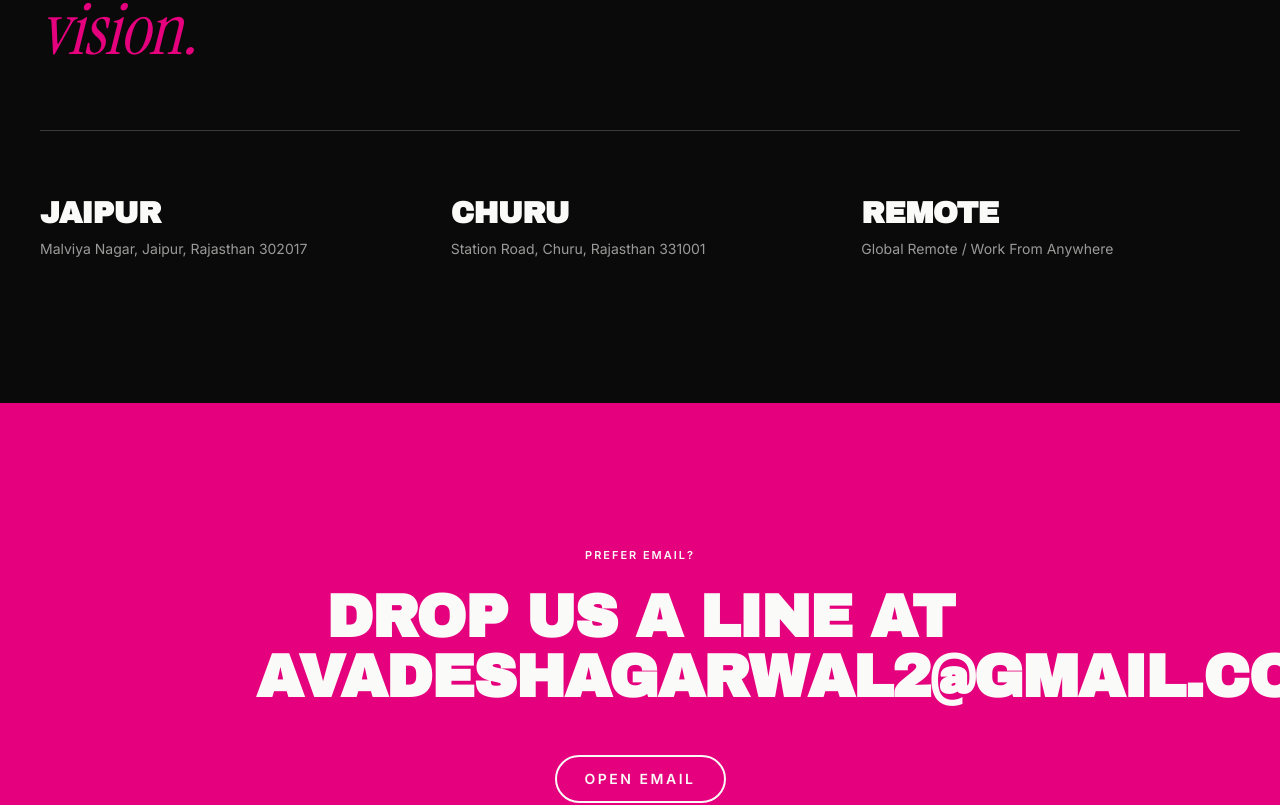
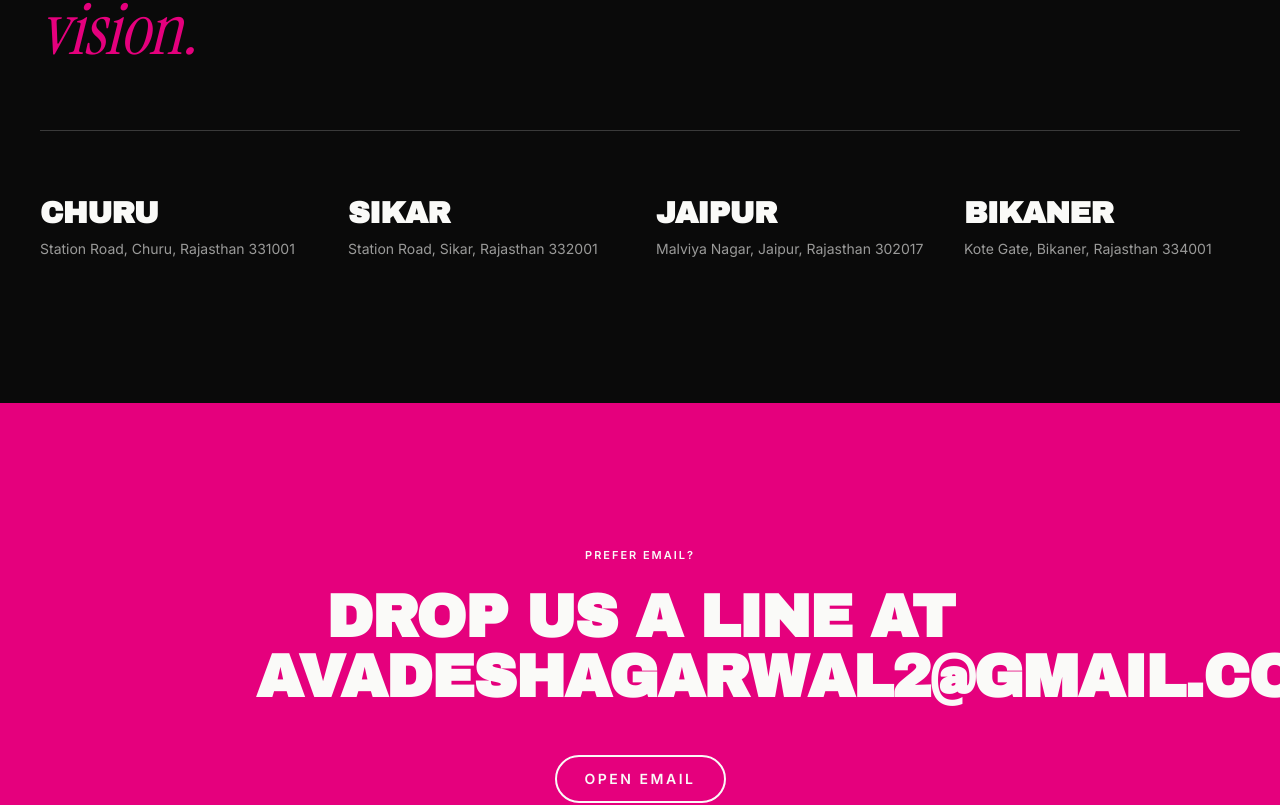
Before and after one commit to avadeshagarwal/vayammedia, a Next.js app: page /contact in a window 1280 px wide. Shown: the part 1597-2402 px from the top of the page. Built offline with nearby package versions, Linux system fonts and the light colour scheme.

Commit message:
Optimize website for Local SEO targeting Churu, Sikar, Jaipur, and Bikaner districts in Rajasthan

```diff
--- a/src/app/contact/ContactPage.tsx
+++ b/src/app/contact/ContactPage.tsx
@@ -238,20 +238,25 @@ export default function ContactPage() {
           </h2>
         </FadeIn>
 
-        <div className="grid grid-cols-1 md:grid-cols-3 gap-8 mt-16 rule-t border-paper/20 pt-16">
+        <div className="grid grid-cols-1 sm:grid-cols-2 md:grid-cols-4 gap-8 mt-16 rule-t border-paper/20 pt-16">
           <FadeIn delay={0.1}>
+            <h3 className="text-display text-3xl mb-2">Churu</h3>
+            <p className="text-sm text-paper/60">Station Road, Churu, Rajasthan 331001</p>
+          </FadeIn>
+
+          <FadeIn delay={0.2}>
+            <h3 className="text-display text-3xl mb-2">Sikar</h3>
+            <p className="text-sm text-paper/60">Station Road, Sikar, Rajasthan 332001</p>
+          </FadeIn>
+
+          <FadeIn delay={0.3}>
             <h3 className="text-display text-3xl mb-2">Jaipur</h3>
             <p className="text-sm text-paper/60">Malviya Nagar, Jaipur, Rajasthan 302017</p>
           </FadeIn>
 
-          <FadeIn delay={0.2}>
-            <h3 className="text-display text-3xl mb-2">Churu</h3>
-            <p className="text-sm text-paper/60">Station Road, Churu, Rajasthan 331001</p>
-          </FadeIn>
-
-          <FadeIn delay={0.3}>
-            <h3 className="text-display text-3xl mb-2">Remote</h3>
-            <p className="text-sm text-paper/60">Global Remote / Work From Anywhere</p>
+          <FadeIn delay={0.4}>
+            <h3 className="text-display text-3xl mb-2">Bikaner</h3>
+            <p className="text-sm text-paper/60">Kote Gate, Bikaner, Rajasthan 334001</p>
           </FadeIn>
         </div>
       </section>
--- a/src/app/layout.tsx
+++ b/src/app/layout.tsx
@@ -18,15 +18,19 @@ export const metadata: Metadata = {
   keywords: [
     "Vayam Media",
     "Avadesh Agarwal",
-    "Digital Marketing Agency India",
-    "Performance Marketing Agency",
+    "Digital Marketing Agency in Churu",
+    "Digital Marketing Agency in Sikar",
+    "Digital Marketing Agency in Jaipur",
+    "Digital Marketing Agency in Bikaner",
+    "Performance Marketing Agency Rajasthan",
     "Google Ads Agency Jaipur",
-    "Meta Ads Agency",
-    "SEO Services Rajasthan",
-    "Shopify Development Agency",
-    "Website Development",
-    "Landing Page CRO",
-    "AI Automation Agency",
+    "Google Ads Agency Churu",
+    "Meta Ads Agency Sikar",
+    "SEO Agency Bikaner",
+    "Shopify Development Rajasthan",
+    "Website Development Jaipur",
+    "Landing Page CRO India",
+    "AI Automation Agency Rajasthan",
   ],
   authors: [{ name: "Avadesh Agarwal", url: "https://instagram.com/vayammedia" }],
   creator: "Avadesh Agarwal",
--- a/src/components/layout/Footer.tsx
+++ b/src/components/layout/Footer.tsx
@@ -36,11 +36,13 @@ export default function Footer() {
           <div>
             <p className="text-eyebrow text-paper/50">Find us</p>
             <address className="mt-3 text-lg not-italic leading-relaxed md:text-xl">
+              Churu
+              <br />
+              Sikar
+              <br />
               Jaipur
               <br />
-              Churu
-              <br />
-              Remote
+              Bikaner
             </address>
           </div>
 
--- a/src/components/seo/JsonLd.tsx
+++ b/src/components/seo/JsonLd.tsx
@@ -31,6 +31,14 @@ export default function JsonLd() {
         "telephone": "+917976439089",
         "email": "avadeshagarwal2@gmail.com",
         "priceRange": "$$$",
+        "areaServed": [
+          { "@type": "AdministrativeArea", "name": "Churu" },
+          { "@type": "AdministrativeArea", "name": "Sikar" },
+          { "@type": "AdministrativeArea", "name": "Jaipur" },
+          { "@type": "AdministrativeArea", "name": "Bikaner" },
+          { "@type": "State", "name": "Rajasthan" },
+          { "@type": "Country", "name": "India" }
+        ],
         "address": [
           {
             "@type": "PostalAddress",
@@ -44,6 +52,20 @@ export default function JsonLd() {
             "addressLocality": "Churu",
             "addressRegion": "Rajasthan",
             "postalCode": "331001",
+            "addressCountry": "IN"
+          },
+          {
+            "@type": "PostalAddress",
+            "addressLocality": "Sikar",
+            "addressRegion": "Rajasthan",
+            "postalCode": "332001",
+            "addressCountry": "IN"
+          },
+          {
+            "@type": "PostalAddress",
+            "addressLocality": "Bikaner",
+            "addressRegion": "Rajasthan",
+            "postalCode": "334001",
             "addressCountry": "IN"
           }
         ],
```
